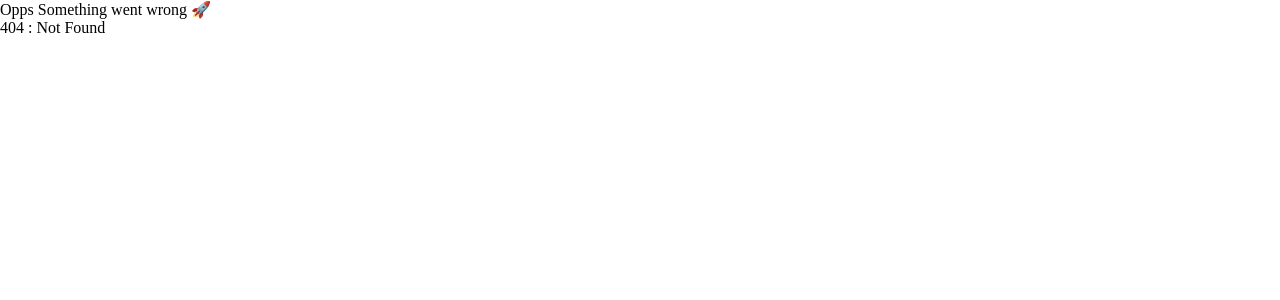
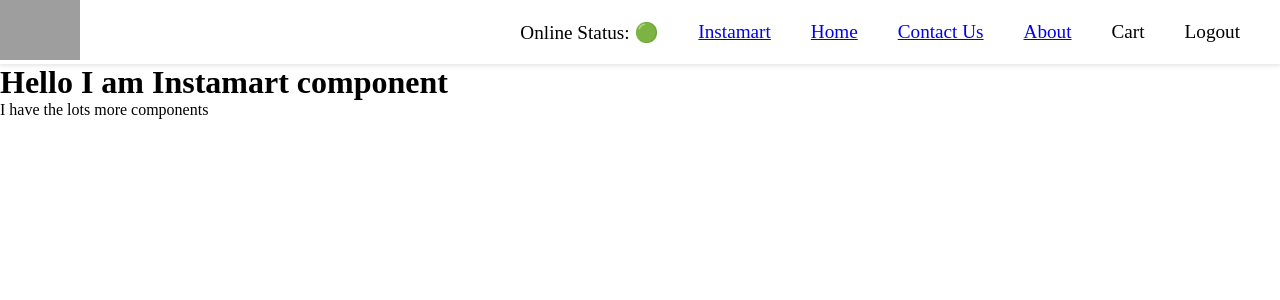
Before and after one commit to developerashish02/QuickBite, a React (Vite) app: page /instamart in a window 1280 px wide. Before the commit this address had no page. Shown: the top 300 px of the page. Built offline with nearby package versions, Linux system fonts and the light colour scheme; grey boxes are pictures that could not be loaded.

Commit message:
Render Instamart component as a lazy loading

```diff
--- a/package.json
+++ b/package.json
@@ -9,7 +9,13 @@
 	"author": "Ashish Gaikwad",
 	"license": "ISC",
 	"devDependencies": {
+		"eslint": "^8.48.0",
+		"eslint-config-prettier": "^9.0.0",
+		"eslint-plugin-prettier": "^5.0.0",
+		"eslint-plugin-react": "^7.33.2",
+		"eslint-plugin-react-hooks": "^4.6.0",
 		"parcel": "^2.9.3",
+		"prettier": "^3.0.2",
 		"process": "^0.11.10"
 	},
 	"dependencies": {
--- a/src/components/Body.js
+++ b/src/components/Body.js
@@ -1,52 +1,26 @@
-import { useState, useEffect } from "react";
+
 import Restaurant from "./Restaurant";
 import Shimmer from "../components/Shimmer";
-import { ALL_RESTAURANT } from "../utils/constants";
 import { Link } from "react-router-dom";
+import useRestaurantData from "../hooks/useRestaurantData";
+import useOnline from "../hooks/useOnline";
 
 const Body = () => {
-    const [restaurant, setRestaurant] = useState([]);
-    const [filterRestaurant, setFilterRestaurant] = useState([]);
-    const [search, setSearch] = useState("");
 
-    // Load => Reader UI => API => Render
-    useEffect(() => {
-        fetchRestaurantData();
-    }, []);
+    const { handleSearchSubmit, filterRestaurant, setSearch, restaurant } = useRestaurantData();
 
-    const fetchRestaurantData = async () => {
-        try {
-            const response = await fetch(ALL_RESTAURANT);
-            const data = await response.json();
-            const restaurants =
-                data?.data?.cards[5]?.card?.card?.gridElements?.infoWithStyle
-                    ?.restaurants;
+    const isOnline = useOnline();
 
-            setRestaurant(restaurants);
-            setFilterRestaurant(restaurants);
-        } catch (error) {
-            console.log("Error while fetching data", +error);
-        }
-    };
+    console.log(isOnline);
 
-    const handleTopRated = () => {
-        const topRated = restaurant.filter(
-            (restaurant) => restaurant?.info?.avgRating > 4
-        );
-        setRestaurant(topRated);
-    };
+
+    if (!isOnline) {
+        return "oh check your internet connection ☹️";
+    }
 
     if (restaurant?.length === 0) {
         return <Shimmer />;
     }
-
-    const handleSearchSubmit = () => {
-        const filterRes = restaurant.filter((restaurant) =>
-            restaurant?.info?.name?.toLowerCase()?.includes(search?.toLowerCase())
-        );
-
-        setFilterRestaurant(filterRes);
-    };
 
     return (
         <div className="body">
@@ -54,23 +28,15 @@ const Body = () => {
                 <input
                     type="text"
                     placeholder="Search..."
-                    value={search}
                     onChange={(e) => setSearch(e.target.value)}
                 />
                 <button className="body_search_btn" onClick={handleSearchSubmit}>
                     Submit
                 </button>
 
-                <button className="top-reated" onClick={handleTopRated}>
-                    Top Rated Restaurant
-                </button>
             </div>
 
             <div className="res-container">
-                {/* {filterRestaurant?.map((restaurant) => (
-                    <Restaurant resObj={restaurant} key={restaurant?.info?.id} />
-                ))} */}
-
                 {filterRestaurant?.map(restaurant => (
                     <Link to={"/restaurant/" + restaurant?.info?.id} key={restaurant?.info?.id}>
                         <Restaurant resObj={restaurant} />
--- a/src/components/Header.js
+++ b/src/components/Header.js
@@ -2,9 +2,11 @@ import { HEADER_LOGO } from "../utils/constants";
 import { useState } from "react";
 
 import { Link } from "react-router-dom";
+import useOnline from "../hooks/useOnline";
 
 const Header = () => {
     const [auth, setAuth] = useState(true);
+    const isOnline = useOnline();
 
     const handleAuth = () => {
         setAuth(!auth);
@@ -18,6 +20,13 @@ const Header = () => {
 
             <div className="header_nav">
                 <ul>
+                    <li>
+                        <span>Online Status: </span>  {isOnline ? "🟢" : "🔴"}
+                    </li>
+
+                    <li>
+                        <Link to="/instamart">Instamart</Link>
+                    </li>
                     <li>
                         <Link to="/">Home</Link>
                     </li>
--- /dev/null
+++ b/src/components/Instamart.js
@@ -0,0 +1,10 @@
+const Instamart = () => {
+    return (
+        <div>
+            <h1>Hello I am Instamart component</h1>
+            <p>I have the lots more components</p>
+        </div>
+    )
+}
+
+export default Instamart;
--- a/src/components/RestaurantDetail.js
+++ b/src/components/RestaurantDetail.js
@@ -1,33 +1,17 @@
-import { useEffect, useState } from "react";
+
 import { useParams } from "react-router-dom";
-import { RESTAURANT } from "../utils/constants";
 import { CDN_URL } from "../utils/constants";
+import useGetRestaurant from "../hooks/useGetRestaurant";
+import Shimmer from "./Shimmer";
 
 const RestaurantsDetail = () => {
     const params = useParams();
-    const [restaurant, setRestaurant] = useState({});
     const { id } = params;
+    const restaurantMenu = useGetRestaurant(id);
 
     const { name, city, cuisines, cloudinaryImageId, costForTwo, avgRating } =
-        restaurant;
+        restaurantMenu;
 
-    useEffect(() => {
-        getRestaurant();
-    }, []);
-
-    const getRestaurant = async () => {
-        try {
-            const response = await fetch(RESTAURANT + id);
-            const data = await response.json();
-
-            console.log(data?.data?.cards[0]?.card?.card?.info);
-            setRestaurant(data?.data?.cards[0]?.card?.card?.info);
-        } catch (error) {
-            console.log("error while fetching data" + error);
-        }
-    };
-
-    console.log(params);
     return (
         <div>
             <img src={CDN_URL + cloudinaryImageId} alt="" />
--- /dev/null
+++ b/src/hooks/useGetRestaurant.js
@@ -0,0 +1,25 @@
+import { useEffect, useState } from "react";
+import { RESTAURANT } from "../utils/constants";
+
+const useGetRestaurant = (id) => {
+    const [restaurant, setRestaurant] = useState({});
+
+    useEffect(() => {
+        getRestaurant();
+    }, [])
+
+    const getRestaurant = async () => {
+        try {
+            const response = await fetch(RESTAURANT + id);
+            const data = await response.json();
+            setRestaurant(data?.data?.cards[0]?.card?.card?.info);
+        } catch (error) {
+            console.log("error while fetching data" + error);
+        }
+    };
+
+    return restaurant;
+
+}
+
+export default useGetRestaurant;
--- /dev/null
+++ b/src/hooks/useOnline.js
@@ -0,0 +1,19 @@
+import { useState, useEffect } from "react";
+
+const useOnline = () => {
+    const [isOnline, setIsOnline] = useState(true);
+
+    useEffect(() => {
+        window.addEventListener("online", () => {
+            setIsOnline(true);
+        });
+
+        window.addEventListener("offline", () => {
+            setIsOnline(false);
+        });
+    }, []);
+
+    return isOnline;
+};
+
+export default useOnline;
--- /dev/null
+++ b/src/hooks/useRestaurantData.js
@@ -0,0 +1,50 @@
+import { useState, useEffect } from "react";
+import { ALL_RESTAURANT } from "../utils/constants";
+
+const useRestaurantData = () => {
+    const [restaurant, setRestaurant] = useState([]);
+    const [filterRestaurant, setFilterRestaurant] = useState([]);
+    const [search, setSearch] = useState("");
+
+    useEffect(() => {
+        getAllRestaurants();
+    }, [])
+
+
+
+    const handleSearchSubmit = () => {
+        const filterRes = restaurant.filter((restaurant) =>
+            restaurant?.info?.name?.toLowerCase()?.includes(search?.toLowerCase())
+        );
+
+        setFilterRestaurant(filterRes);
+    };
+
+    // fetching all restaurants data from swiggy public api
+    const getAllRestaurants = async () => {
+        try {
+            const response = await fetch(ALL_RESTAURANT);
+            const data = await response.json();
+            const restaurants =
+                data?.data?.cards[5]?.card?.card?.gridElements?.infoWithStyle
+                    ?.restaurants;
+
+            setFilterRestaurant(restaurants);
+            setRestaurant(restaurants);
+
+        } catch (error) {
+            console.log("error while fetching data" + error);
+        }
+    }
+
+
+    // filterRestaurant restaurant
+    return {
+        filterRestaurant,
+        restaurant,
+        setSearch,
+        handleSearchSubmit
+    }
+}
+
+export default useRestaurantData;
--- a/src/router.js
+++ b/src/router.js
@@ -1,10 +1,12 @@
+import React, { Suspense, lazy } from "react";
 import { createBrowserRouter } from "react-router-dom";
 import Body from "./components/Body";
 import About from "./components/About";
 import Contact from "./components/Contact";
-import Error from "./components/Error";;
+import Error from "./components/Error";
 import App from "./App";
 import RestaurantDetail from "./components/RestaurantDetail";
+const Instamart = lazy(() => import("./components/Instamart"));
 
 export const router = createBrowserRouter([
     {
@@ -14,7 +16,7 @@ export const router = createBrowserRouter([
         children: [
             {
                 path: "/",
-                element: <Body />
+                element: <Body />,
             },
             {
                 path: "/about",
@@ -26,7 +28,15 @@ export const router = createBrowserRouter([
             },
             {
                 path: "/restaurant/:id",
-                element: <RestaurantDetail />
+                element: <RestaurantDetail />,
+            },
+            {
+                path: "/instamart",
+                element: (
+                    <Suspense>
+                        <Instamart />
+                    </Suspense>
+                ),
             },
         ],
     },
```
Also changed, not shown: 1 other file (tests, documents, lock files or other folders).
